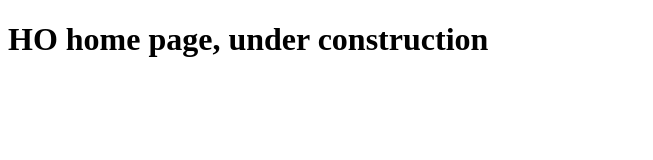
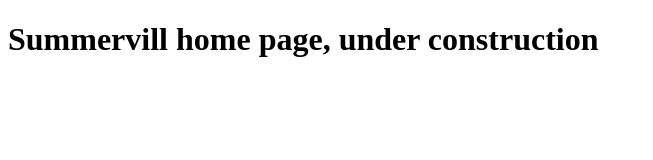
Before and after one commit to LSummervill/CIS241, a plain HTML site: page SUMM4753/site_folder/html/guestbook.htm in a window 1280 px wide. Shown: the whole page, without its empty margins (0-653 px from the left). Drawn offline with Linux system fonts and the light colour scheme.

Commit message:
Add files via upload

```diff
--- a/SUMM4753/site_folder/html/guestbook.htm
+++ b/SUMM4753/site_folder/html/guestbook.htm
@@ -4,7 +4,7 @@
  <title>Home Page - Louis HO</title>
 </head>
 <body>
- <h1>HO home page, under construction</h1>
+ <h1>Summervill home page, under construction</h1>
 </body>
 </html><html xmlns:v="urn:schemas-microsoft-com:vml"
 xmlns:o="urn:schemas-microsoft-com:office:office"
```
Also changed, not shown: SUMM4753/site_folder/html/interests.htm (+1 -1 lines), SUMM4753/site_folder/html/reflections.htm (+1 -1 lines), SUMM4753/site_folder/html/resume.htm (+1 -1 lines).
